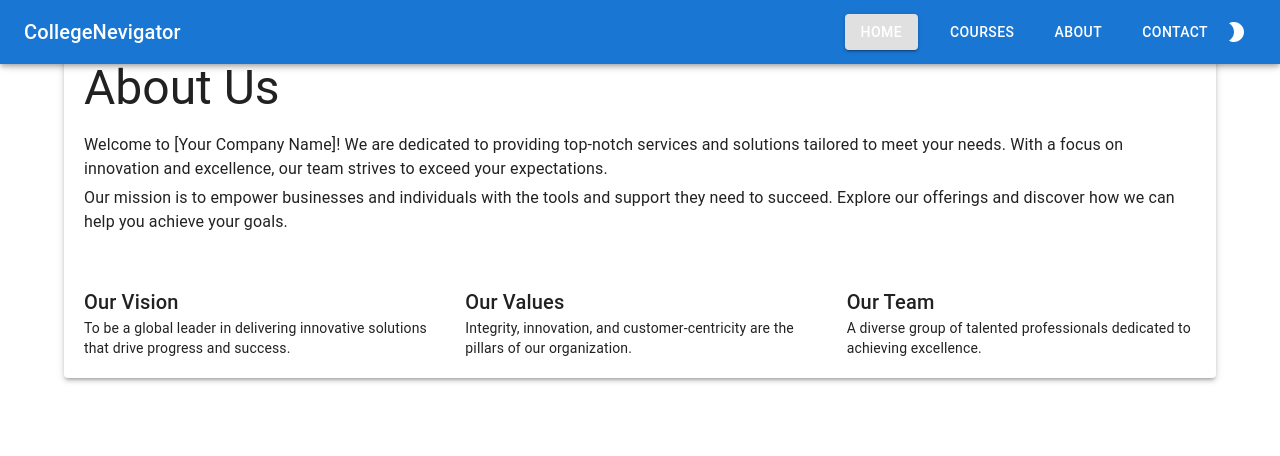
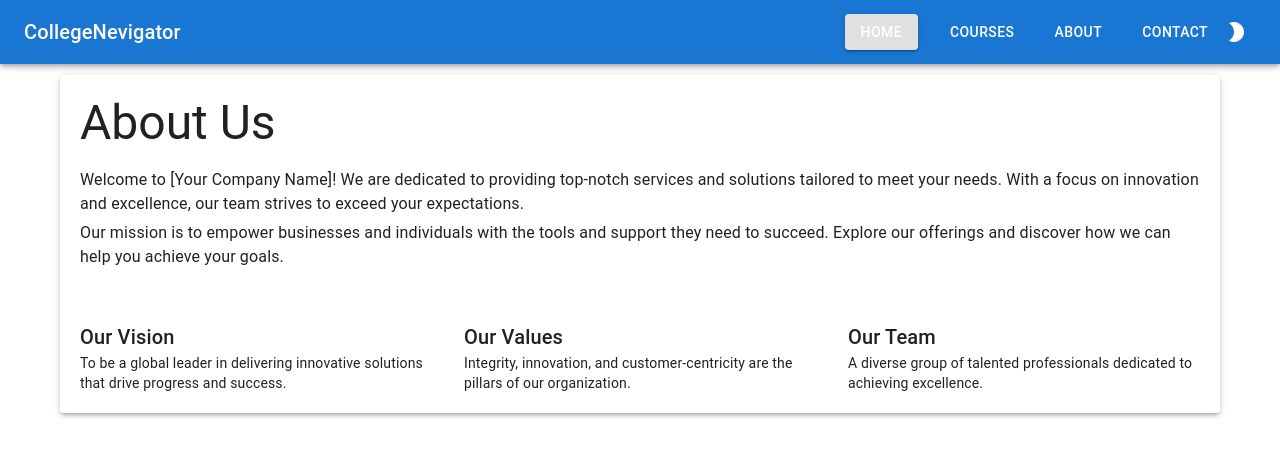
Before and after one commit to rampratapkashyap/Collegelink-Public, a React (Vite) app: page /about in a window 1280 px wide. Shown: the top 456 px of the page. Built offline with nearby package versions, Linux system fonts and the light colour scheme.

Commit message:
fixed ui issues

```diff
--- a/src/App.jsx
+++ b/src/App.jsx
@@ -11,12 +11,14 @@ const App = () => {
   return (
     <CustomThemeProvider> {/* Wrap the app with CustomThemeProvider */}
       <Topnav />
+      <div style={{ marginTop: '55px' }}>
         <Routes>
           <Route path="/" element={<Home />} />
           <Route path="/courses" element={<Courses />} />
           <Route path="/about" element={<About />} />
           <Route path="/contact" element={<Contact />} />
         </Routes>
+      </div>
     </CustomThemeProvider>
   );
 };
--- a/src/Components/QucikForm.jsx
+++ b/src/Components/QucikForm.jsx
@@ -47,7 +47,6 @@ const QuickForm = () => {
         width: '100%',
         margin: 'auto',
         padding: 4,
-        boxShadow: 2,
         borderRadius: 2,
         backgroundColor: theme.palette.background.paper, // Adjust background based on theme
         color: theme.palette.text.primary, // Adjust text color based on theme
--- a/src/Pages/About.jsx
+++ b/src/Pages/About.jsx
@@ -3,7 +3,7 @@ import { Container, Typography, Grid, Paper } from "@mui/material";
 
 function About() {
   return (
-    <Container maxWidth="lg" style={{ marginTop: "40px" }}>
+    <Container style={{ padding: '20px' }}>
       <Paper elevation={3} style={{ padding: "20px" }}>
         <Typography variant="h3" component="h1" gutterBottom>
           About Us
--- a/src/Pages/Contact.jsx
+++ b/src/Pages/Contact.jsx
@@ -11,7 +11,7 @@ import {
 
 function Contact() {
   return (
-    <Container maxWidth="sm" style={{ marginTop: "40px" }}>
+    <Container maxWidth="sm" style={{ padding: '20px' }}>
       <Paper elevation={3} style={{ padding: "30px" }}>
         <Typography variant="h4" component="h1" gutterBottom>
           Contact Us
```
Lines whose indentation alone changed are shown as unchanged.
